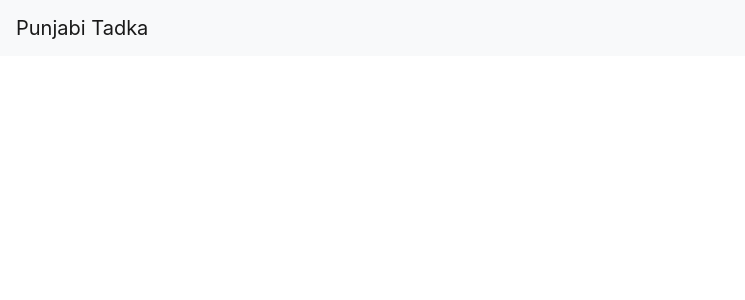
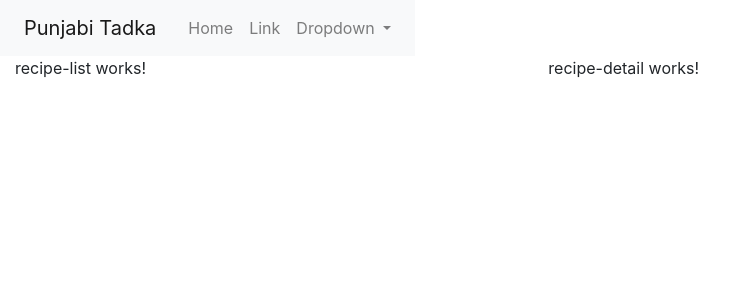
Before and after one commit to gurusharangupta/angular-test-gurusharan, an Angular app: page / in a window 1280 px wide. Shown: the top 300 px of the page, without its empty margins (0-745 px from the left). Built offline with nearby package versions, Linux system fonts and the light colour scheme.

Commit message:
2 files modified

```diff
--- a/src/app/app.component.html
+++ b/src/app/app.component.html
@@ -1 +1,14 @@
-<app-header></app-header>
+<div class="container-fluid">
+  <div class="row">
+    <app-header></app-header>
+  </div>
+
+  <div class="row">
+    <div class="col-md-5">
+      <app-recipe-list></app-recipe-list>
+    </div>
+    <div class="col-md-7">
+      <app-recipe-detail></app-recipe-detail>
+    </div>
+  </div>
+</div>
--- a/src/app/header/header.component.html
+++ b/src/app/header/header.component.html
@@ -1,7 +1,24 @@
 <div class="row">
   <div class="col-md-12">
-<nav class="navbar navbar-expand-lg navbar-light bg-light">
-  <a href="#" class="navbar-brand">Punjabi Tadka</a>
+<nav class="navbar navbar-expand-sm navbar-light bg-light">
+
+    <ul class="navbar-nav">
+       <li class="nav-item active">
+        <a class="nav-link navbar-brand" href="#">Punjabi Tadka</a>
+      </li>
+      <li class="nav-item">
+        <a class="nav-link" href="#">Home</a>
+      </li>
+      <li class="nav-item">
+        <a class="nav-link" href="#">Link</a>
+      </li>
+      <li class="nav-item dropdown">
+        <a class="nav-link dropdown-toggle" href="#" id="navbarDropdown" role="button" data-toggle="dropdown" aria-haspopup="true" aria-expanded="false">
+          Dropdown
+        </a>
+      </li>
+    </ul>
+
 </nav>
   </div>
 </div>
```
